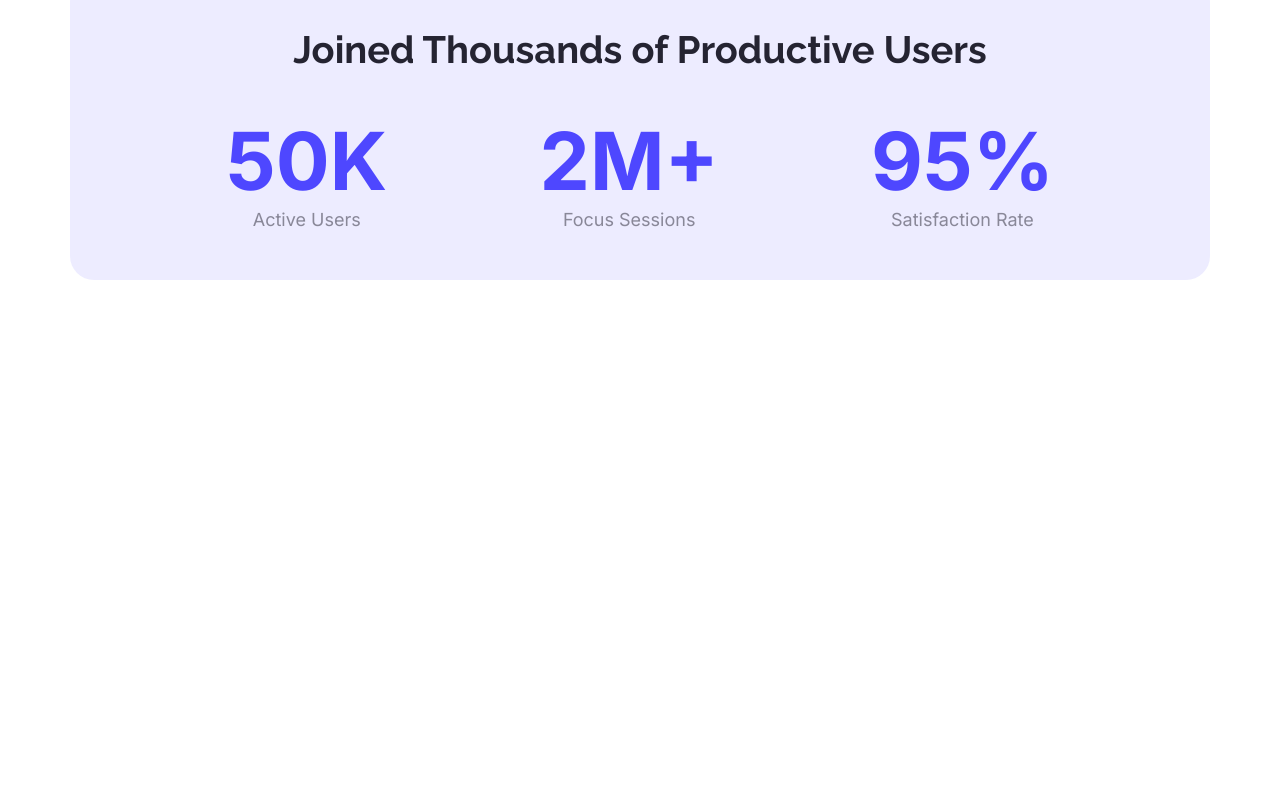
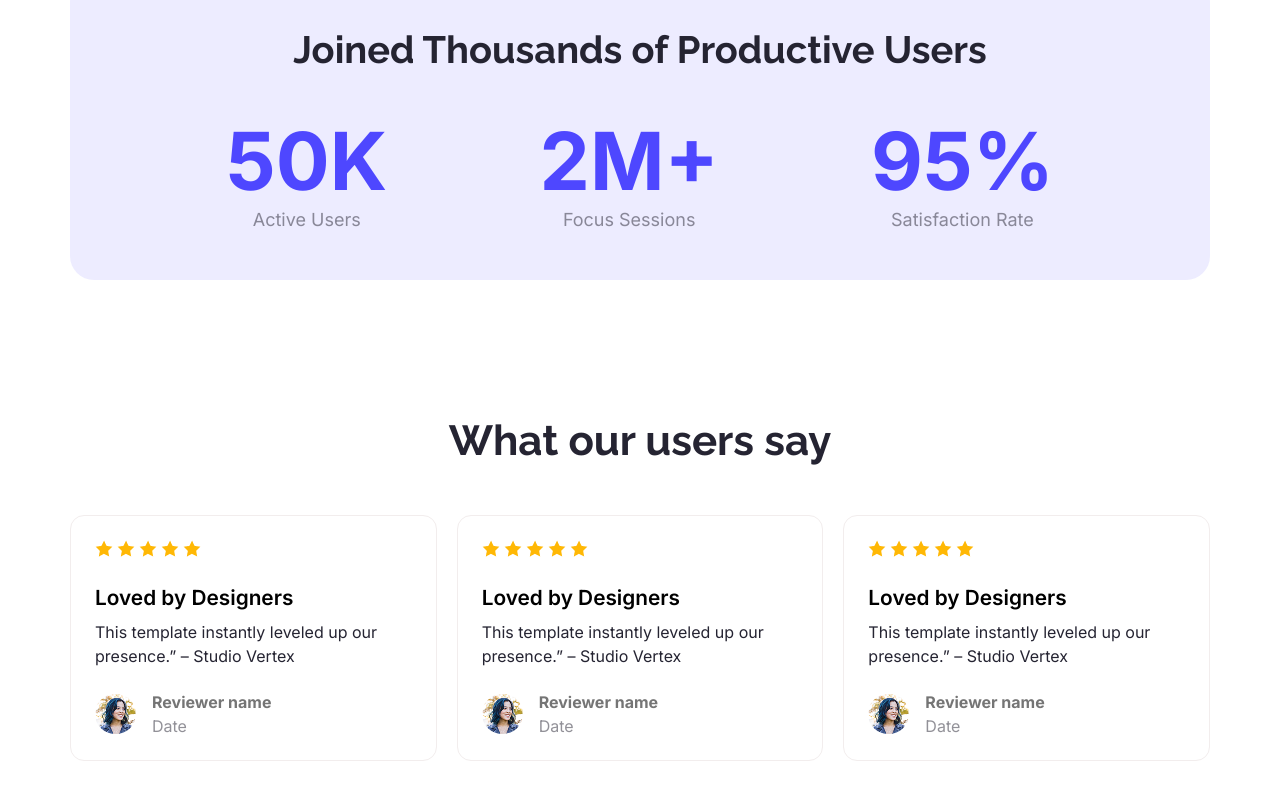
Before and after one commit to hasnatfahmidkhan/assignmentone, a plain HTML site: page index.html in a window 1280 px wide. Shown: the part 1283-2083 px from the top of the page. Before the commit the page ends 1699 px from the top, so only its background shows below. Drawn offline with Linux system fonts and the light colour scheme.

Commit message:
added user feedback

```diff
--- a/index.html
+++ b/index.html
@@ -59,6 +59,81 @@
             </div>
         </section>
         <!-- ===== End: Productive User Section ===== -->
+
+        <!-- ===== Start: User Feedback Section ===== -->
+        <section class="user-feedback">
+            <h3 class="feedback-title text-center raleway-font">What our users say</h3>
+            <div class="feedback-cards">
+                <div class="card">
+                    <div class="ratings">
+                        <img src="./Assets/icon-star.png" alt="rating star">
+                        <img src="./Assets/icon-star.png" alt="rating star">
+                        <img src="./Assets/icon-star.png" alt="rating star">
+                        <img src="./Assets/icon-star.png" alt="rating star">
+                        <img src="./Assets/icon-star.png" alt="rating star">
+                    </div>
+                    <div class="card-content">
+                        <h4 class="card-title inter-font">Loved by Designers</h4>
+                        <p class="card-subtilte inter-font">
+                            This template instantly leveled up our presence.” – Studio Vertex
+                        </p>
+                    </div>
+                    <div class="user-details">
+                        <img class="user-img" src="./Assets/avatar.png" alt="">
+                        <div>
+                            <h4 class="user-name inter-font">Reviewer name</h4>
+                            <p class="review-data inter-font">Date</p>
+                        </div>
+                    </div>
+                </div>
+                <div class="card">
+                    <div class="ratings">
+                        <img src="./Assets/icon-star.png" alt="rating star">
+                        <img src="./Assets/icon-star.png" alt="rating star">
+                        <img src="./Assets/icon-star.png" alt="rating star">
+                        <img src="./Assets/icon-star.png" alt="rating star">
+                        <img src="./Assets/icon-star.png" alt="rating star">
+                    </div>
+                    <div class="card-content">
+                        <h4 class="card-title inter-font">Loved by Designers</h4>
+                        <p class="card-subtilte inter-font">
+                            This template instantly leveled up our presence.” – Studio Vertex
+                        </p>
+                    </div>
+                    <div class="user-details">
+                        <img class="user-img" src="./Assets/avatar.png" alt="">
+                        <div>
+                            <h4 class="user-name inter-font">Reviewer name</h4>
+                            <p class="review-data inter-font">Date</p>
+                        </div>
+                    </div>
+                </div>
+                <div class="card">
+                    <div class="ratings">
+                        <img src="./Assets/icon-star.png" alt="rating star">
+                        <img src="./Assets/icon-star.png" alt="rating star">
+                        <img src="./Assets/icon-star.png" alt="rating star">
+                        <img src="./Assets/icon-star.png" alt="rating star">
+                        <img src="./Assets/icon-star.png" alt="rating star">
+                    </div>
+                    <div class="card-content">
+                        <h4 class="card-title inter-font">Loved by Designers</h4>
+                        <p class="card-subtilte inter-font">
+                            This template instantly leveled up our presence.” – Studio Vertex
+                        </p>
+                    </div>
+                    <div class="user-details">
+                        <img class="user-img" src="./Assets/avatar.png" alt="">
+                        <div>
+                            <h4 class="user-name inter-font">Reviewer name</h4>
+                            <p class="review-data inter-font">Date</p>
+                        </div>
+                    </div>
+                </div>
+            </div>
+        </section>
+        <!-- ===== End: User Feedback Section ===== -->
+
     </main>
     <!-- ===== End: Main Section ===== -->
 
--- a/styles/style.css
+++ b/styles/style.css
@@ -170,4 +170,66 @@ main .productive-users .users-data .data-subtitle {
 }
 /* ===== End: Productive User Data ===== */
 
+/* ===== Start: Users Feedback Section ===== */
+.user-feedback {
+  margin-bottom: 137px;
+}
+main .user-feedback .feedback-title {
+  font-size: 42px;
+  font-weight: bold;
+  color: var(--secondary-color);
+  margin-bottom: 50px;
+}
+main .user-feedback .feedback-cards {
+  display: flex;
+  align-items: center;
+  justify-content: center;
+  gap: 20px;
+}
+
+main .user-feedback .feedback-cards .card {
+  padding: 1.5rem;
+  display: flex;
+  flex-direction: column;
+  gap: 1.5rem;
+  border: 1px solid #f2eded;
+  border-radius: 14px;
+  cursor: pointer;
+  transition: all 0.5s ease;
+}
+
+main .user-feedback .feedback-cards .card:hover {
+  transform: scale(1.05);
+  box-shadow: rgba(0, 0, 0, 0.15) 1.95px 1.95px 2.6px;
+}
+main .user-feedback .feedback-cards .card .card-content .card-title {
+  font-size: 1.3rem;
+  font-weight: 600;
+  margin-bottom: 0.6rem;
+}
+
+main .user-feedback .feedback-cards .card .card-content .card-subtilte {
+  font-size: 1rem;
+  line-height: 1.5;
+  color: var(--secondary-color);
+}
+
+main .user-feedback .feedback-cards .card .user-details {
+  display: flex;
+  align-items: center;
+  gap: 1rem;
+}
+main .user-feedback .feedback-cards .card .user-details .user-name {
+  color: var(--secondary-color);
+  margin-bottom: 0.3rem;
+  color: #757575;
+}
+main .user-feedback .feedback-cards .card .user-details .review-data {
+  color: var(--secondary-text-color);
+}
+
+main .user-feedback .feedback-cards .card .user-details .user-img {
+  border-radius: 50%;
+}
+/* ===== End: Users Feedback Section ===== */
 /* ===== End: Main Section ===== */
```
